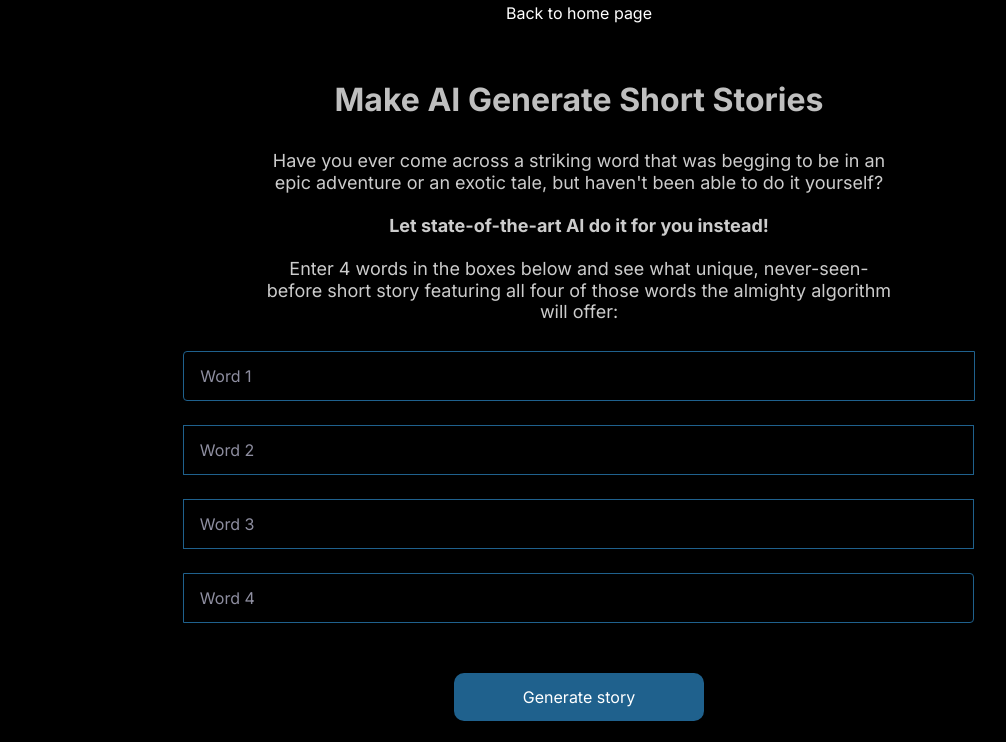
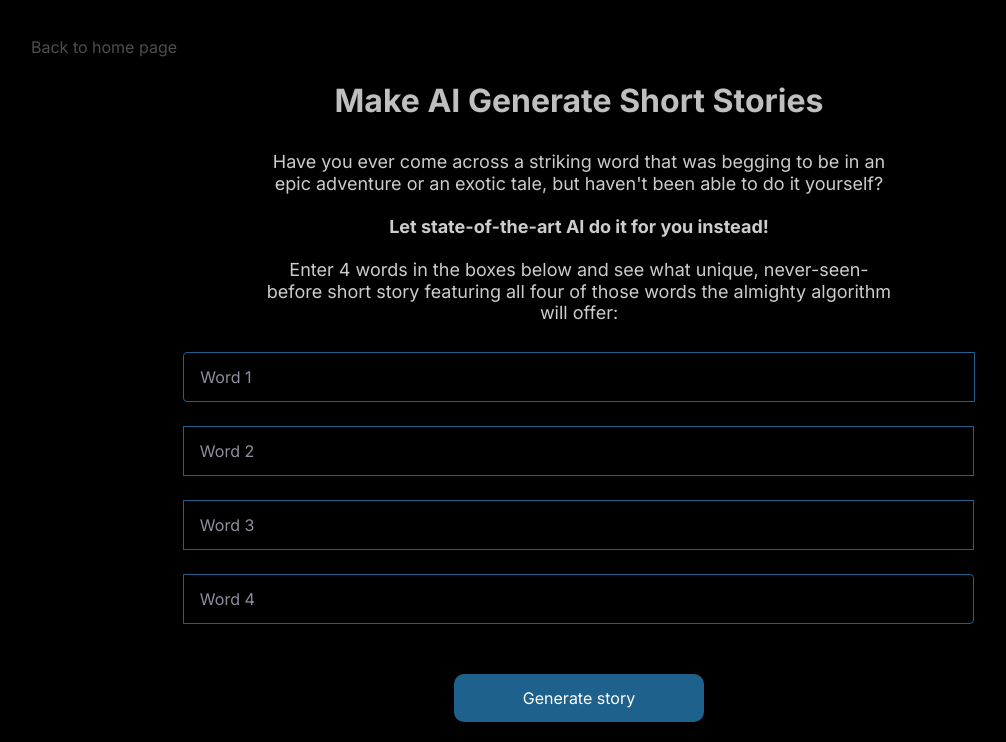
Before and after one commit to ArjunS07/tsrsaiday-gptdemos, a Flask app: page /story in a window 1280 px wide. Shown: the top 742 px of the page, without its empty margins (61-1067 px from the left). Run offline with Flask 2, Linux system fonts and the light colour scheme.

Commit message:
UI fixes

```diff
--- a/app/static/css/main.css
+++ b/app/static/css/main.css
@@ -57,3 +57,10 @@ main {
   font-size: 0.9em;
   font-weight: bold;
 }
+
+.backlink, .backlink a {
+  color: rgba(255, 255, 255, 0.3);
+  text-decoration: none;
+  text-align: left;
+  padding-top: 2px;
+}
--- a/app/templates/complete.html
+++ b/app/templates/complete.html
@@ -31,6 +31,9 @@
 <body>
   <main>
     <div class="container main-content">
+      <div class="container backlink">
+        <a href="/">Back to home page</a>
+        </div>
       <div class="container main-content-container">
         <div class="row">
           <div class="col-lg-1"></div>
--- a/app/templates/story.html
+++ b/app/templates/story.html
@@ -16,16 +16,16 @@
 
 <body>
 
-  <div>
-    <div class="container">
-      Back to home page
-    </div>
-  </div>
+
 
   <main>
 
 
   <div class="container main-content">
+
+      <div class="container backlink">
+      <a href="/">Back to home page</a>
+      </div>
 
     <div class="container main-content-container">
 
```
